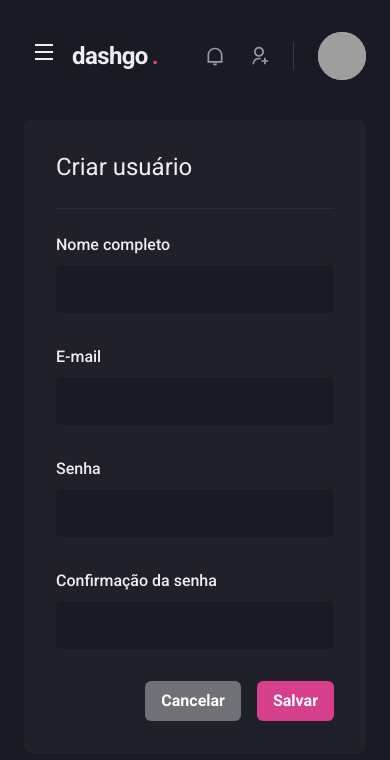
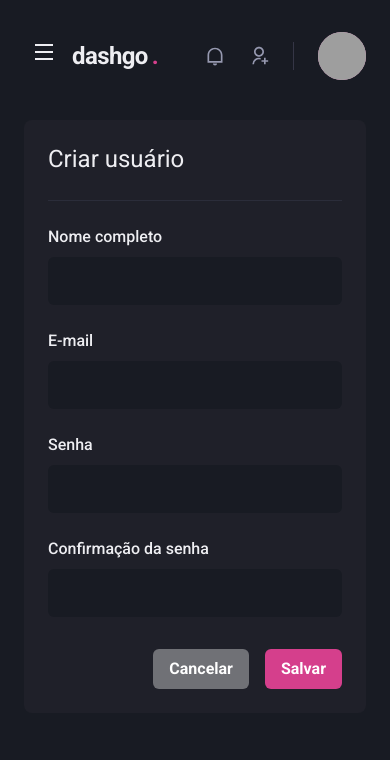
Before and after one commit to alsoDiego/dashgo, a Next.js app: page /users/create in a window 390 px wide. Shown: the top 760 px of the page. Built offline with nearby package versions, Linux system fonts and the light colour scheme; grey boxes are pictures that could not be loaded.

Commit message:
refactor: responsive UserCreate

```diff
--- a/src/pages/users/create.tsx
+++ b/src/pages/users/create.tsx
@@ -1,8 +1,9 @@
 import { Box, Button, Divider, Flex, Heading, HStack, SimpleGrid, VStack } from "@chakra-ui/react";
 
 import { Input } from "../../components/Form/Input";
-import { Header } from "../../components/Header";
-import { Sidebar } from "../../components/Sidebar";
+import { Header } from "../../components/Header/Index";
+import { Sidebar } from "../../components/Sidebar/Index";
+
 
 export default function CreateUser() {
     return (
@@ -12,18 +13,18 @@
             <Flex w="100%" my="6" maxW={1480} mx="auto" px="6">
                 <Sidebar />
 
-                <Box flex="1" borderRadius={8} bg="gray.800" p="8">
+                <Box flex="1" borderRadius={8} bg="gray.800" p={["6", "8"]}>
                     <Heading size="lg" fontWeight="normal">Criar usuário</Heading>
 
                     <Divider my="6" borderColor="gray.700" />
 
-                    <VStack spacing="8">
-                        <SimpleGrid minChildWidth="240px" spacing="8" w="100%">
+                    <VStack spacing={["6", "8"]}>
+                        <SimpleGrid minChildWidth="240px" spacing={["6", "8"]} w="100%">
                             <Input name="name" label="Nome completo" />
                             <Input name="email" label="E-mail" />
                         </SimpleGrid>
 
-                        <SimpleGrid minChildWidth="240px" spacing="8" w="100%">
+                        <SimpleGrid minChildWidth="240px" spacing={["6", "8"]} w="100%">
                             <Input name="password" type="password" label="Senha" />
                             <Input name="password_confirmation" type="password"label="Confirmação da senha" />
                         </SimpleGrid>
```
